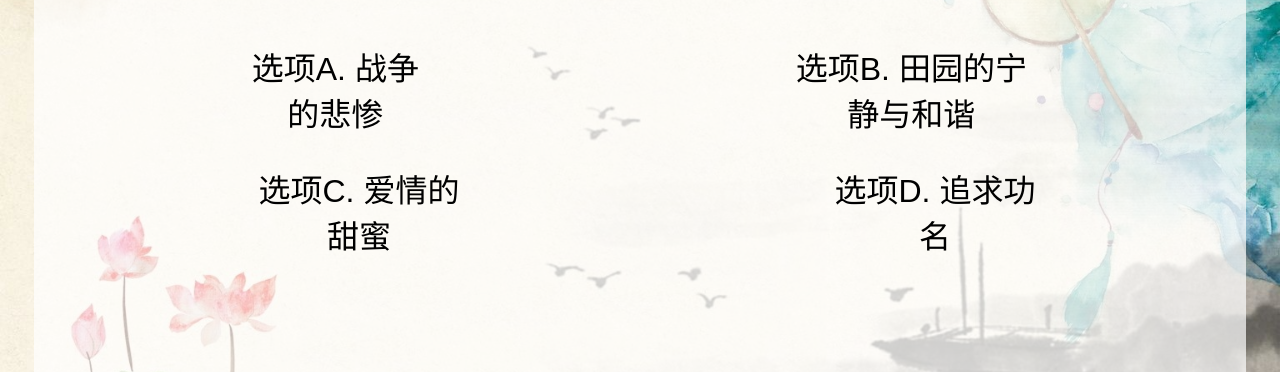
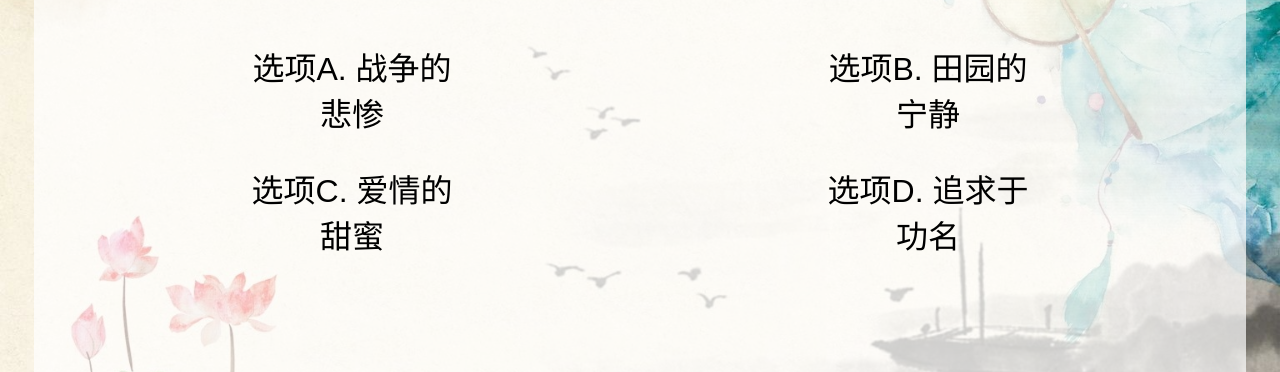
Before and after one commit to ahahahyou/cs5, a plain HTML site: page index.html in a window 1280 px wide. Shown: the part 252-624 px from the top of the page. Drawn offline with Linux system fonts and the light colour scheme.

Commit message:
Add files via upload

```diff
--- a/index.html
+++ b/index.html
@@ -101,11 +101,11 @@
             <div class="options">
                 <div class="option-group">
                     <button onclick="checkAnswer('A', 1)">选项A. 战争的悲惨</button>
-                    <button onclick="checkAnswer('B', 1)">选项B. 田园的宁静与和谐</button>
+                    <button onclick="checkAnswer('B', 1)">选项B. 田园的宁静</button>
                 </div>
                 <div class="option-group" style="margin-top: 10px;">
                     <button onclick="checkAnswer('C', 1)">选项C. 爱情的甜蜜</button>
-                    <button onclick="checkAnswer('D', 1)">选项D. 追求功名</button>
+                    <button onclick="checkAnswer('D', 1)">选项D. 追求于功名</button>
                 </div>
             </div>
             <div class="feedback" id="feedback1"></div>
```
